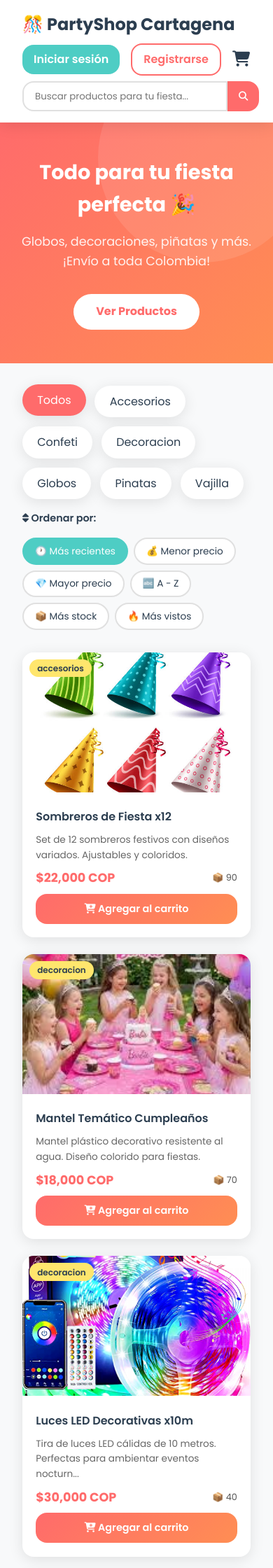
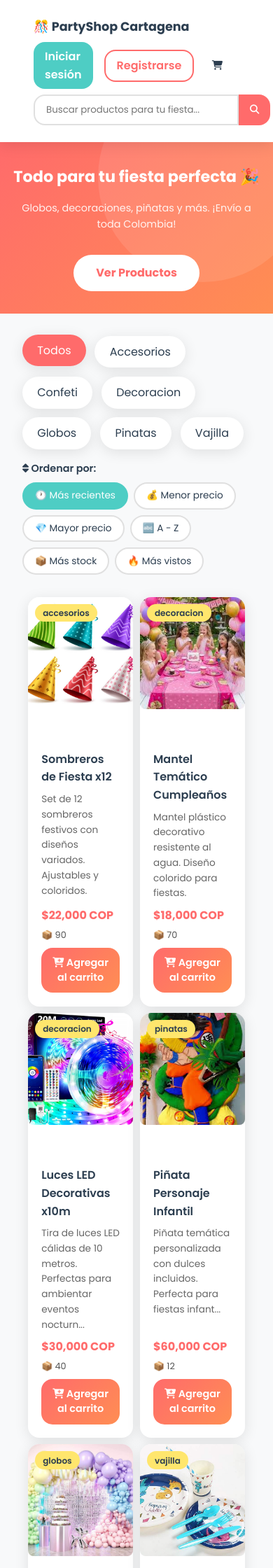
Before and after one commit to andres139910-boop/marketplace-fiestas, a Flask app: page / in a window 390 px wide. Shown: the top 2240 px of the page at 70% size. Run offline with Flask 3, Linux system fonts and the light colour scheme; data comes from the database, SQL or seed files in the repository; data that the repository does not hold is empty.

Commit message:
Responsive profesional 5 breakpoints

```diff
--- a/static/css/style.css
+++ b/static/css/style.css
@@ -437,13 +437,60 @@ body {
     to   { opacity: 1; transform: translateY(0); }
 }
 
-/* ============================
-   RESPONSIVO
-   ============================ */
+//* ==========================
+  /* ==========================
+   RESPONSIVO PROFESIONAL
+   ========================== */
+
+/* Pantallas grandes (1280px+) */
+@media (min-width: 1280px) {
+    .productos-grid { grid-template-columns: repeat(4, 1fr); }
+    .container { max-width: 1200px; margin: 0 auto; }
+}
+
+/* Laptops (1024px) */
+@media (max-width: 1024px) {
+    .productos-grid { grid-template-columns: repeat(3, 1fr); }
+}
+
+/* Tablets (768px) */
 @media (max-width: 768px) {
     .hero { flex-direction: column; text-align: center; padding: 3rem 1.5rem; }
     .hero-content h1 { font-size: 1.8rem; }
-    .nav-container { gap: 0.5rem; justify-content: space-between; }
+    .nav-container { flex-wrap: wrap; gap: 0.5rem; justify-content: space-between; }
     .barra-busqueda { min-width: 100%; order: 3; }
     .orden-container { flex-direction: column; align-items: flex-start; }
+    .productos-grid { grid-template-columns: repeat(2, 1fr); gap: 1rem; }
+    .detalle-container { flex-direction: column; }
+    .carrito-item { flex-direction: column; }
 }
+
+/* Celulares grandes (480px) */
+@media (max-width: 480px) {
+    .nav-container { padding: 0.5rem 1rem; }
+    .logo { font-size: 1.1rem; }
+    .nav-buttons { gap: 0.3rem; }
+    .btn { padding: 0.4rem 0.8rem; font-size: 0.8rem; }
+    .hero { padding: 2rem 1rem; }
+    .hero-content h1 { font-size: 1.4rem; }
+    .hero-content p { font-size: 0.9rem; }
+    .productos-grid { grid-template-columns: repeat(2, 1fr); gap: 0.6rem; padding: 0 0.5rem; }
+    .producto-card img { height: 160px; object-fit: cover; border-radius: 8px; }
+    .producto-card h3 { font-size: 0.9rem; }
+    .producto-precio { font-size: 1rem; }
+    .btn-carrito { width: 100%; padding: 0.6rem; font-size: 0.85rem; }
+    .categorias { flex-wrap: wrap; gap: 0.4rem; }
+    .categoria-btn { padding: 0.3rem 0.8rem; font-size: 0.8rem; }
+    .orden-container { flex-direction: column; gap: 0.5rem; }
+    .detalle-imagen { width: 100%; }
+    .carrito-item img { width: 100%; height: 150px; object-fit: cover; }
+    footer { text-align: center; padding: 1rem; font-size: 0.8rem; }
+}
+
+/* Celulares pequeños (360px) */
+@media (max-width: 360px) {
+    .hero-content h1 { font-size: 1.2rem; }
+    .productos-grid { grid-template-columns: repeat(1, 1fr); }
+    .logo { font-size: 1rem; }
+    .btn { padding: 0.3rem 0.6rem; font-size: 0.75rem; }
+}
```
